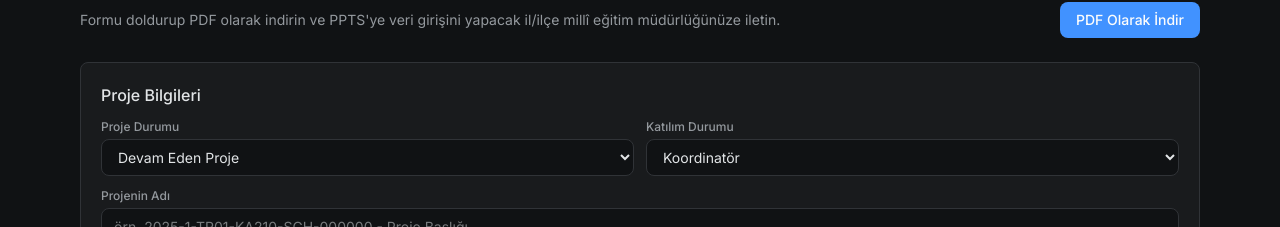
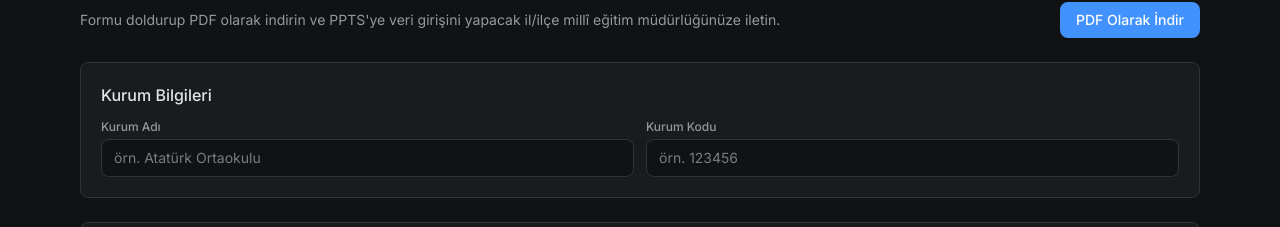
Before and after one commit to ibay46/-erasmus-plus-portal, a Next.js app: page /araclar/meb-ppts-proje-formu in a window 1280 px wide. Shown: the part 323-550 px from the top of the page. Built offline with nearby package versions, Linux system fonts and the light colour scheme; no server answers; the database is empty.

Commit message:
Add Kurum Adı / Kurum Kodu fields to PPTS form
Adds an institution info section (name, code) before the project
info section, both in the form UI and the generated PDF.

```diff
--- a/components/tools/MebPptsProjeFormu.tsx
+++ b/components/tools/MebPptsProjeFormu.tsx
@@ -36,6 +36,9 @@ function Field({
 }
 
 export function MebPptsProjeFormu() {
+  const [kurumAdi, setKurumAdi] = useState("");
+  const [kurumKodu, setKurumKodu] = useState("");
+
   const [projeDurumu, setProjeDurumu] = useState("Devam Eden Proje");
   const [katilimDurumu, setKatilimDurumu] = useState("Koordinatör");
   const [projeninAdi, setProjeninAdi] = useState("");
@@ -74,6 +77,8 @@ export function MebPptsProjeFormu() {
   async function handleDownloadPdf() {
     const { generatePptsFormuPdf } = await import("@/lib/pdf/generatePptsFormuPdf");
     generatePptsFormuPdf({
+      kurumAdi,
+      kurumKodu,
       projeDurumu,
       katilimDurumu,
       projeninAdi,
@@ -118,6 +123,14 @@ export function MebPptsProjeFormu() {
       </div>
 
       <div className="space-y-6">
+        <Card>
+          <h4 className="mb-3 font-medium text-foreground">Kurum Bilgileri</h4>
+          <div className="grid gap-3 sm:grid-cols-2">
+            <Field label="Kurum Adı" value={kurumAdi} onChange={setKurumAdi} placeholder="örn. Atatürk Ortaokulu" />
+            <Field label="Kurum Kodu" value={kurumKodu} onChange={setKurumKodu} placeholder="örn. 123456" />
+          </div>
+        </Card>
+
         <Card>
           <h4 className="mb-3 font-medium text-foreground">Proje Bilgileri</h4>
           <div className="grid gap-3 sm:grid-cols-2">
--- a/lib/pdf/generatePptsFormuPdf.ts
+++ b/lib/pdf/generatePptsFormuPdf.ts
@@ -7,6 +7,8 @@ const MARGIN_X = 15;
 const CONTENT_WIDTH = PAGE_WIDTH - MARGIN_X * 2;
 
 export interface PptsFormuPdfData {
+  kurumAdi: string;
+  kurumKodu: string;
   projeDurumu: string;
   katilimDurumu: string;
   projeninAdi: string;
@@ -102,6 +104,15 @@ export function generatePptsFormuPdf(data: PptsFormuPdfData) {
     cursorY += 5;
   }
 
+  sectionHeading("Kurum Bilgileri");
+  autoTable(doc, {
+    ...tableDefaults,
+    startY: cursorY,
+    body: [row2("Kurum Adı", data.kurumAdi, "Kurum Kodu", data.kurumKodu)],
+  });
+  // eslint-disable-next-line @typescript-eslint/no-explicit-any
+  cursorY = (doc as any).lastAutoTable.finalY + 8;
+
   sectionHeading("Proje Bilgileri");
   autoTable(doc, {
     ...tableDefaults,
```
